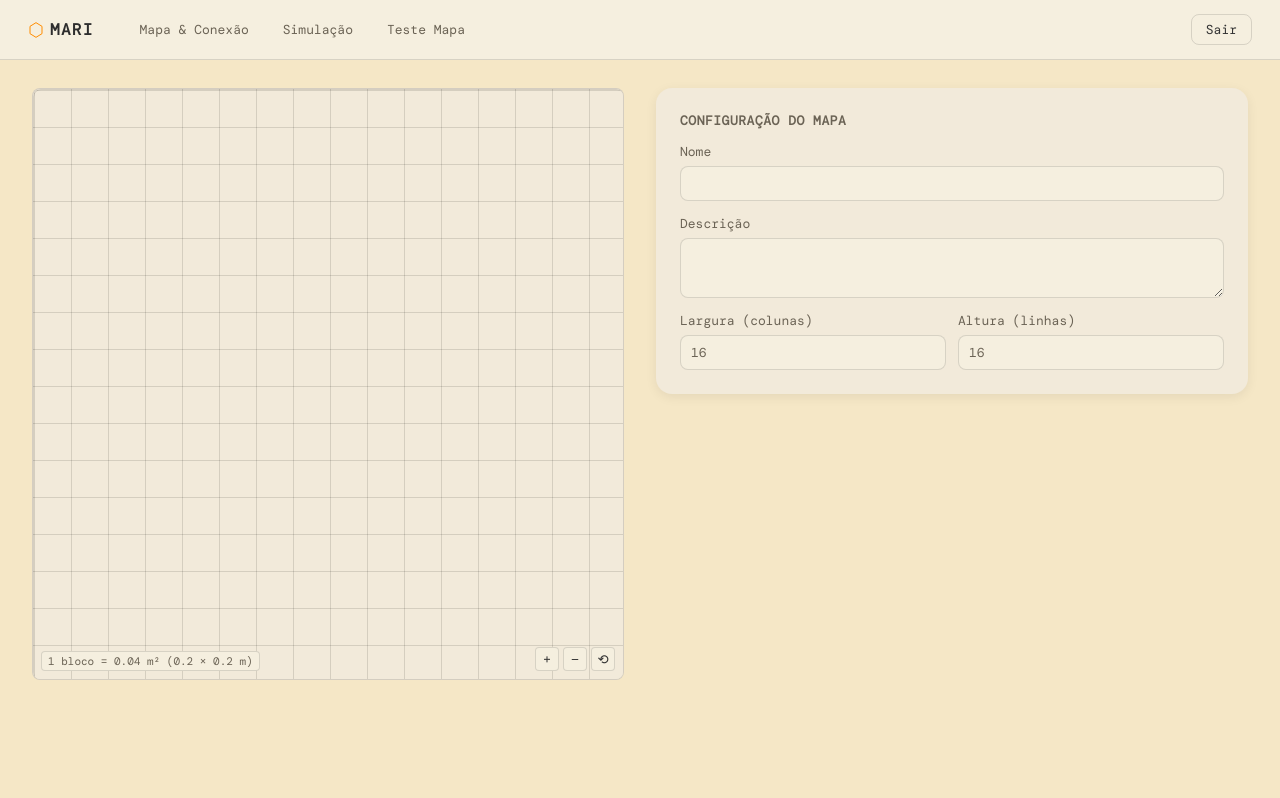
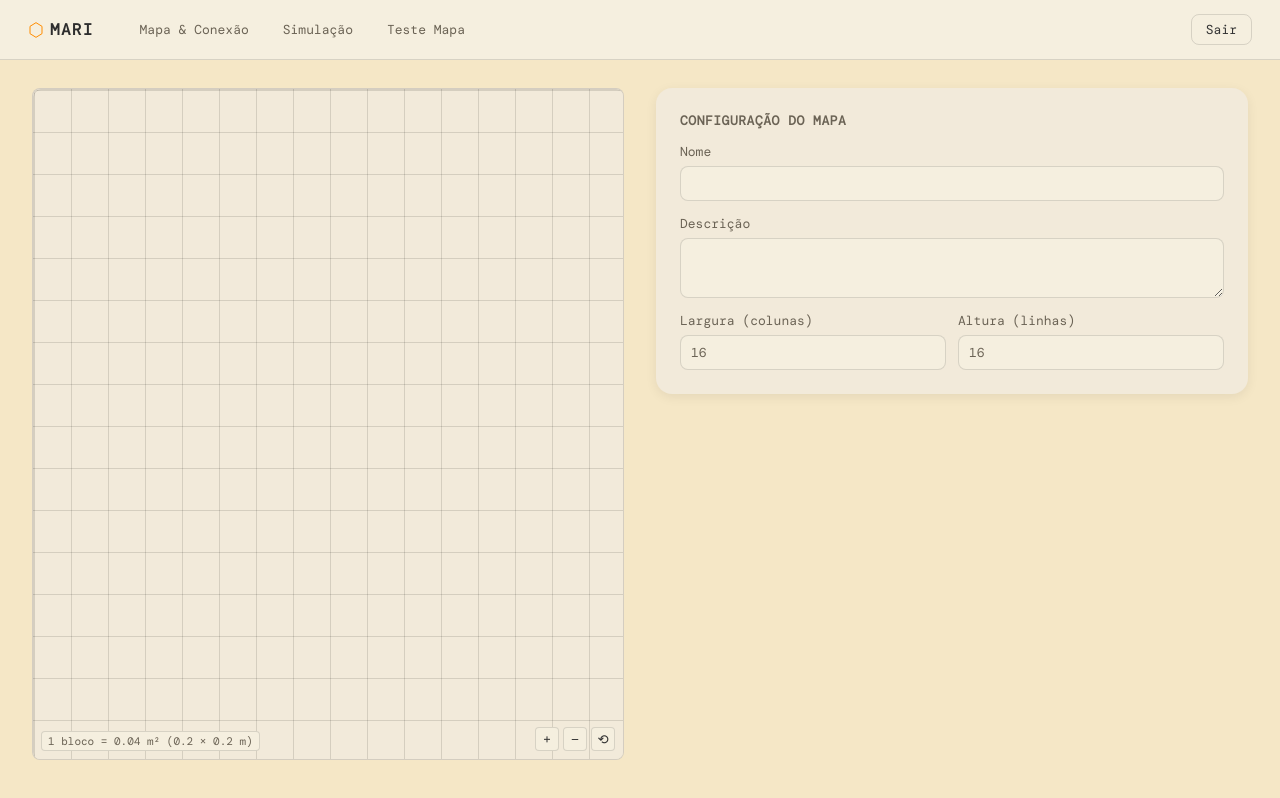
Before and after one commit to Lucas-O-S/TCC_Swarm_Robots, a React (Vite) app in the folder Frontend/: page /CenarioBuilder in a window 1280 px wide. Built offline with nearby package versions, Linux system fonts and the light colour scheme.

Commit message:
Enhance Map and MapCanvas components: add cellWidth and cellHeight props for flexible cell sizing

```diff
--- a/Frontend/src/components/Map/Map.tsx
+++ b/Frontend/src/components/Map/Map.tsx
@@ -7,8 +7,12 @@ interface MapProps extends HTMLAttributes<HTMLDivElement> {
   cols?: number;
   /** Linhas do grid. Ver Consts/MapConsts. */
   rows?: number;
-  /** Tamanho de cada célula em pixels. Ver Consts/MapConsts. */
+  /** Tamanho de cada célula em pixels (largura e altura). Ver Consts/MapConsts. */
   cellSize?: number;
+  /** Sobrescreve a largura da célula (px), independente de `cellSize`. */
+  cellWidth?: number;
+  /** Sobrescreve a altura da célula (px), independente de `cellSize`. */
+  cellHeight?: number;
 }
 
 // Grade 2D vazia — só o "chão" do mapa (fundo quadriculado do tamanho
@@ -21,18 +25,23 @@ export function Map({
   cols = DEFAULT_COLS,
   rows = DEFAULT_ROWS,
   cellSize = DEFAULT_CELL,
+  cellWidth,
+  cellHeight,
   className = '',
   style,
   children,
   ...rest
 }: MapProps) {
+  const effectiveCellWidth = cellWidth ?? cellSize;
+  const effectiveCellHeight = cellHeight ?? cellSize;
+
   return (
     <div
       className={`${styles.grid} ${className}`}
       style={{
-        width: cols * cellSize,
-        height: rows * cellSize,
-        backgroundSize: `${cellSize}px ${cellSize}px`,
+        width: cols * effectiveCellWidth,
+        height: rows * effectiveCellHeight,
+        backgroundSize: `${effectiveCellWidth}px ${effectiveCellHeight}px`,
         ...style,
       }}
       {...rest}
--- a/Frontend/src/components/MapCanvas/MapCanvas.tsx
+++ b/Frontend/src/components/MapCanvas/MapCanvas.tsx
@@ -16,7 +16,7 @@ interface MapCanvasProps extends HTMLAttributes<HTMLDivElement> {
   mapModel?: MapModel;
   /** Quando true, ignora `cellSize` e calcula a célula a partir da largura disponível do container pai, então o mapa cresce/encolhe pra preencher o espaço em vez de ficar em tamanho fixo. */
   fitWidth?: boolean;
-  /** Com `fitWidth`, limita a altura visível do quadro (px) — a célula continua sendo calculada só pela largura (o mapa sempre preenche as laterais); se o mapa ficar mais alto que isso, o excesso vira scroll/pan dentro do quadro em vez de encolher a célula. */
+  /** Com `fitWidth`, o mapa também preenche essa altura (px) por completo — a célula deixa de ser quadrada (vira retângulo) quando a proporção cols:rows não bate com largura:altura disponíveis. */
   maxHeight?: number;
 }
 
@@ -50,17 +50,19 @@ export function MapCanvas({
     return () => observer.disconnect();
   }, [fitWidth]);
 
-  const effectiveCellSize =
+  const effectiveCellWidth =
     fitWidth && containerWidth ? Math.max(1, Math.floor(containerWidth / effectiveCols)) : cellSize;
+  const effectiveCellHeight =
+    fitWidth && maxHeight ? Math.max(1, Math.floor(maxHeight / effectiveRows)) : effectiveCellWidth;
 
-  const mapWidth = effectiveCols * effectiveCellSize;
-  const mapHeight = effectiveRows * effectiveCellSize;
+  const mapWidth = effectiveCols * effectiveCellWidth;
+  const mapHeight = effectiveRows * effectiveCellHeight;
 
   return (
     <div ref={containerRef} className={fitWidth ? styles.fluid : undefined}>
       <MapViewport
         width={mapWidth}
-        height={maxHeight ? Math.min(mapHeight, maxHeight) : mapHeight}
+        height={mapHeight}
         minZoom={minZoom}
         maxZoom={maxZoom}
         overlay={
@@ -69,7 +71,13 @@ export function MapCanvas({
           </span>
         }
       >
-        <Map cols={effectiveCols} rows={effectiveRows} cellSize={effectiveCellSize} {...rest}>
+        <Map
+          cols={effectiveCols}
+          rows={effectiveRows}
+          cellWidth={effectiveCellWidth}
+          cellHeight={effectiveCellHeight}
+          {...rest}
+        >
           {children}
         </Map>
       </MapViewport>
```
